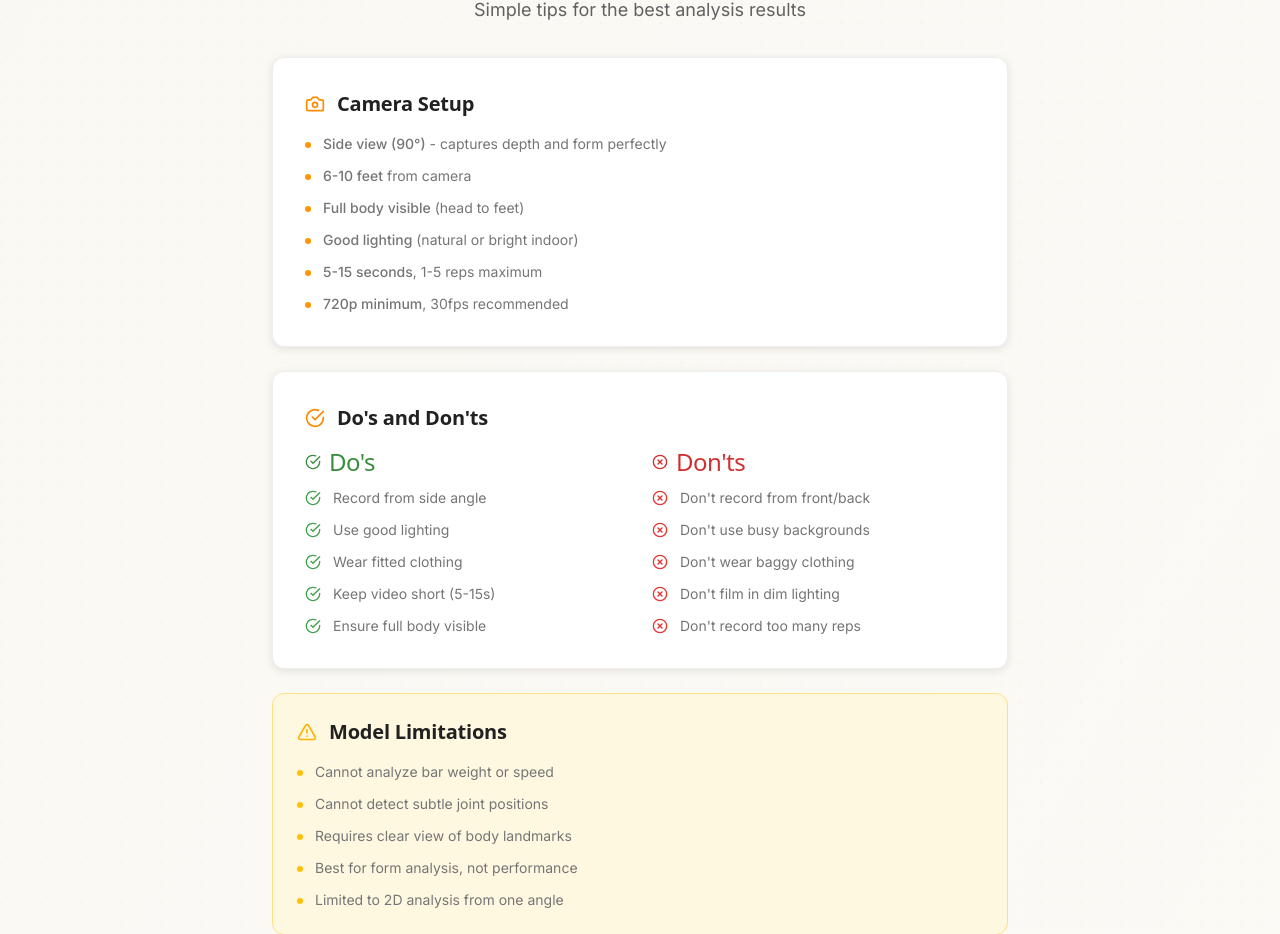
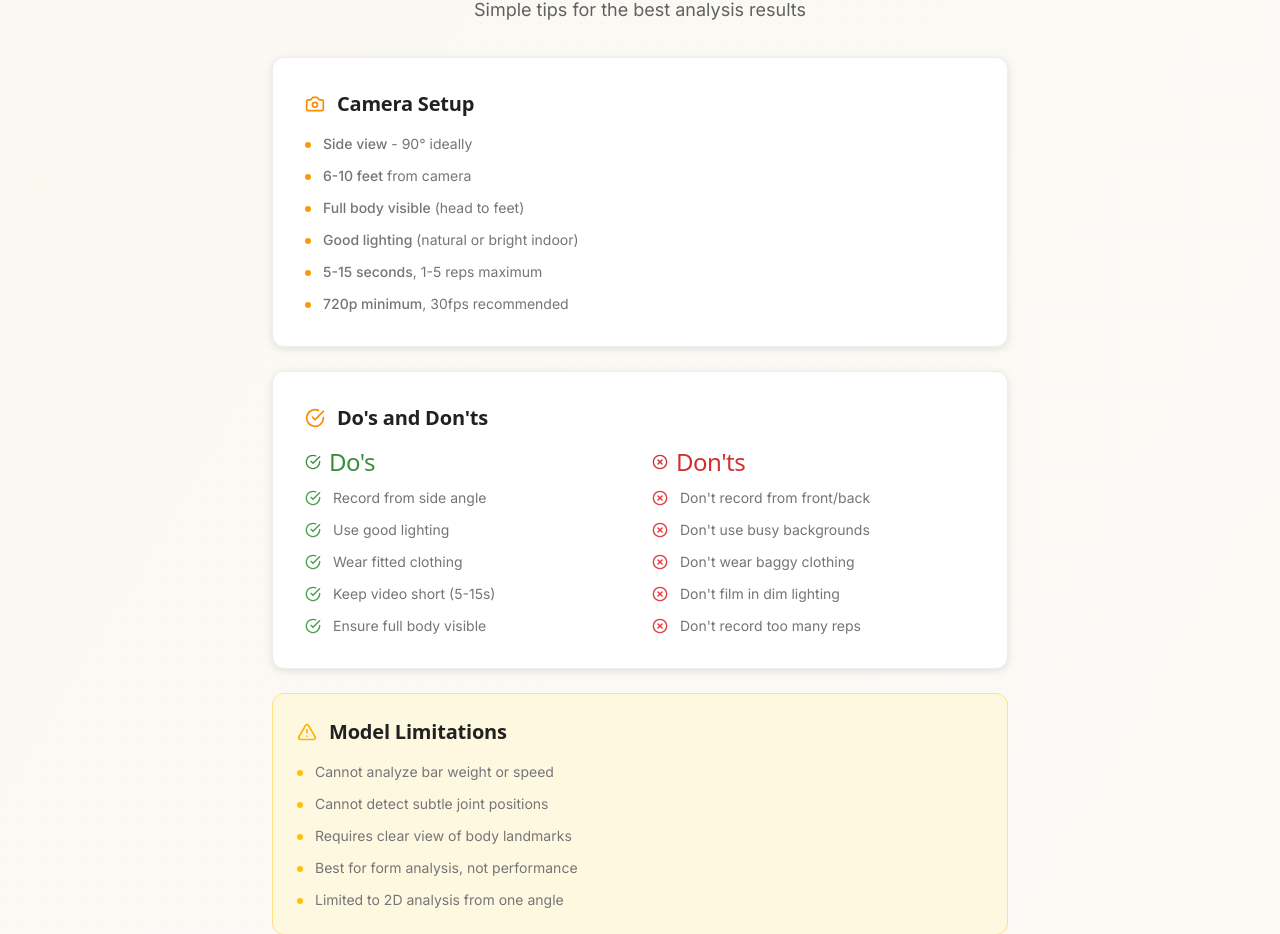
Before and after one commit to anindilla/fix-my-form, a Next.js app in the folder frontend/: page / in a window 1280 px wide. Shown: the part 1178-2112 px from the top of the page. Built offline with nearby package versions, Linux system fonts and the light colour scheme; no server answers.

Commit message:
Update recording guidelines text
- Change 'Side view (90°) - captures depth and form perfectly'
- To 'Side view - 90° ideally'
- Simplified and more concise wording

```diff
--- a/frontend/components/RecordingGuide.tsx
+++ b/frontend/components/RecordingGuide.tsx
@@ -33,7 +33,7 @@ export default function RecordingGuide() {
             <div className="flex items-start gap-3">
               <div className="w-1.5 h-1.5 bg-primary-500 rounded-full mt-2 flex-shrink-0" />
               <span className="text-caption">
-                <span className="font-medium">Side view (90°)</span> - captures depth and form perfectly
+                <span className="font-medium">Side view</span> - 90° ideally
               </span>
             </div>
             <div className="flex items-start gap-3">
```
